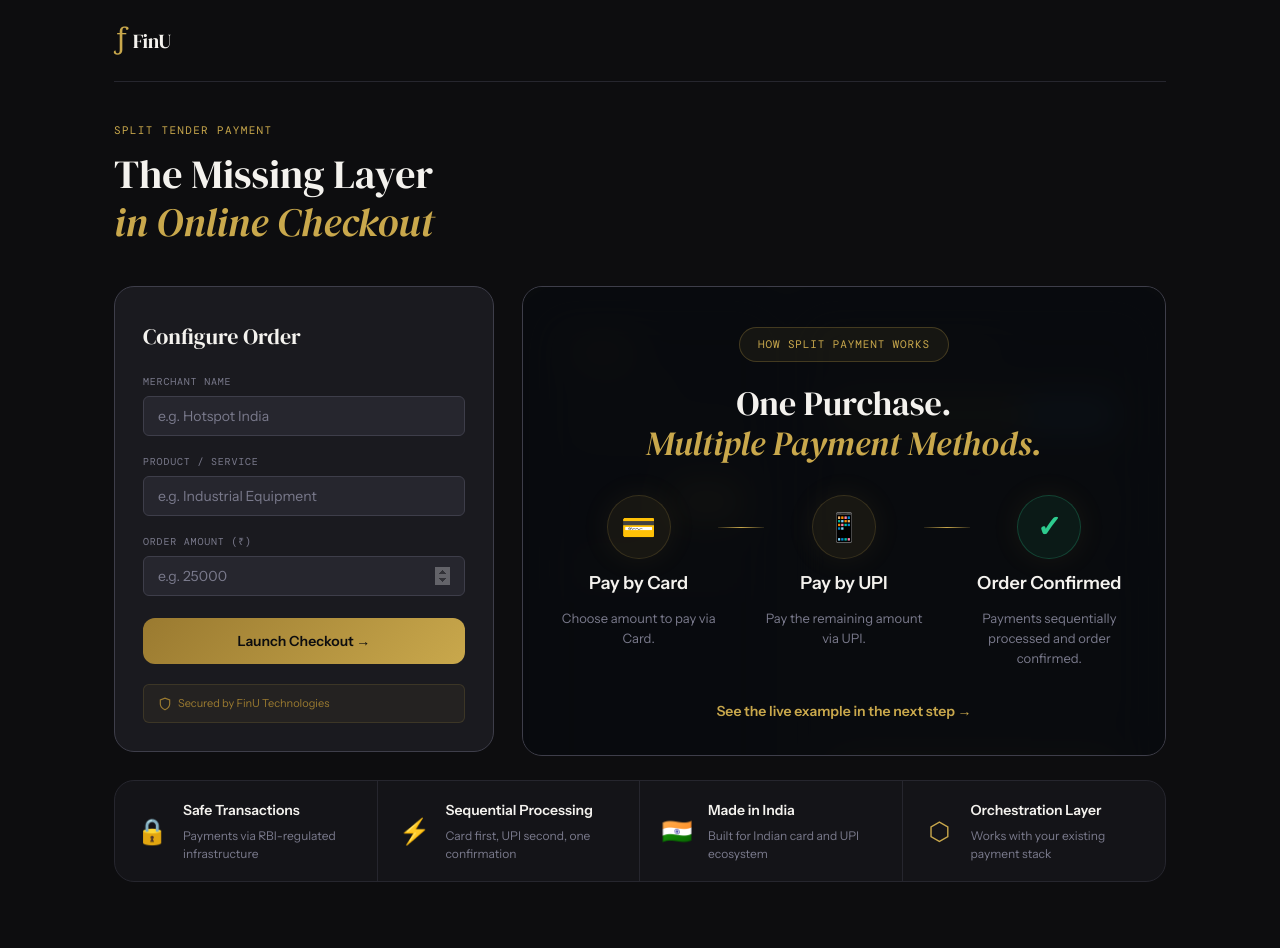
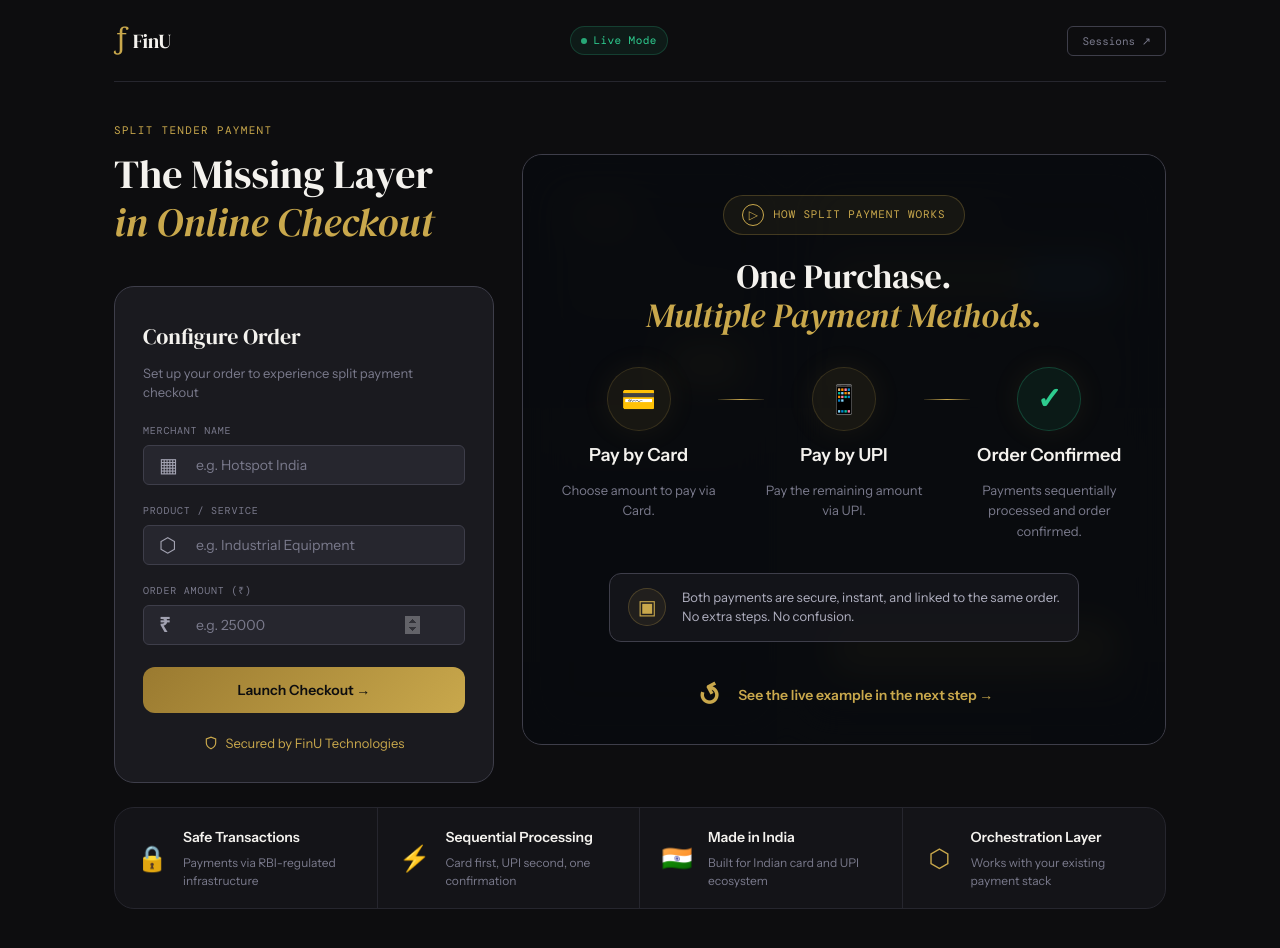
Before and after one commit to finu-technologies/finu-checkout, a React (Vite) app in the folder frontend/: page / in a window 1280 px wide. Shown: the top 948 px of the page. Built offline with nearby package versions, Linux system fonts and the light colour scheme.

Commit message:
Polish demo landing UI details

```diff
--- a/frontend/src/App.jsx
+++ b/frontend/src/App.jsx
@@ -163,6 +163,8 @@ export default function App() {
           <span className="logo-mark">ƒ</span>
           <span className="logo-text">FinU</span>
         </div>
+        <div className="header-badge"><span className="badge-dot" />Live Mode</div>
+        <button className="admin-nav-btn" onClick={() => setShowAdmin(true)}>Sessions ↗</button>
       </header>
 
       <div className="hero">
@@ -176,25 +178,37 @@ export default function App() {
             <div className="order-summary">
               <div className="summary-header">
                 <h2 className="summary-title">Configure Order</h2>
+                <p className="summary-sub">Set up your order to experience split payment checkout</p>
               </div>
               <div className="demo-form">
                 <div className="demo-field">
                   <label className="demo-label">Merchant Name</label>
-                  <input className="demo-input" type="text" placeholder="e.g. Hotspot India"
+                  <div className="demo-input-shell">
+                    <span className="demo-input-icon">▦</span>
+                    <input className="demo-input with-icon" type="text" placeholder="e.g. Hotspot India"
                       value={demoMerchant} onChange={e => setDemoMerchant(e.target.value)}
                       onKeyDown={e => e.key === 'Enter' && handleDemoLaunch()} />
+                    {demoMerchant.trim() && <span className="demo-input-check">✓</span>}
+                  </div>
                 </div>
                 <div className="demo-field">
                   <label className="demo-label">Product / Service</label>
-                  <input className="demo-input" type="text" placeholder="e.g. Industrial Equipment"
+                  <div className="demo-input-shell">
+                    <span className="demo-input-icon">⬡</span>
+                    <input className="demo-input with-icon" type="text" placeholder="e.g. Industrial Equipment"
                       value={demoProduct} onChange={e => setDemoProduct(e.target.value)}
                       onKeyDown={e => e.key === 'Enter' && handleDemoLaunch()} />
+                    {demoProduct.trim() && <span className="demo-input-check">✓</span>}
+                  </div>
                 </div>
                 <div className="demo-field">
                   <label className="demo-label">Order Amount (₹)</label>
-                  <input className="demo-input" type="number" placeholder="e.g. 25000" min="100"
+                  <div className="demo-input-shell">
+                    <span className="demo-input-icon rupee">₹</span>
+                    <input className="demo-input with-icon" type="number" placeholder="e.g. 25000" min="100"
                       value={demoAmount} onChange={e => setDemoAmount(e.target.value)}
                       onKeyDown={e => e.key === 'Enter' && handleDemoLaunch()} />
+                  </div>
                 </div>
                 {demoError && <div className="demo-error">{demoError}</div>}
                 <button className="demo-launch-btn" onClick={handleDemoLaunch}>Launch Checkout →</button>
@@ -230,7 +244,7 @@ export default function App() {
               </div>
               <div className="demo-showcase-overlay" />
               <div className="demo-showcase-content">
-                <div className="demo-pill">How Split Payment Works</div>
+                <div className="demo-pill"><span className="demo-pill-icon">▷</span>How Split Payment Works</div>
                 <h2 className="showcase-title">One Purchase.<br /><em>Multiple Payment Methods.</em></h2>
                 <div className="journey-row">
                   <div className="journey-step">
@@ -250,6 +264,10 @@ export default function App() {
                     <h3>Order Confirmed</h3>
                     <p>Payments sequentially processed and order confirmed.</p>
                   </div>
+                </div>
+                <div className="secure-note">
+                  <span className="secure-note-icon">▣</span>
+                  <span>Both payments are secure, instant, and linked to the same order.<br />No extra steps. No confusion.</span>
                 </div>
                 <div className="live-example">See the live example in the next step →</div>
               </div>
@@ -317,6 +335,9 @@ export default function App() {
         .logo { display: flex; align-items: baseline; gap: 6px; }
         .logo-mark { font-family: var(--font-display); font-size: 28px; color: var(--gold); line-height: 1; }
         .logo-text { font-family: var(--font-display); font-size: 20px; color: var(--paper); letter-spacing: -0.02em; }
+        .header-badge { display: flex; align-items: center; gap: 6px; font-family: var(--font-mono); font-size: 11px; color: var(--emerald); background: rgba(46,204,143,0.08); border: 1px solid rgba(46,204,143,0.2); padding: 5px 10px; border-radius: 20px; letter-spacing: 0.04em; }
+        .badge-dot { width: 6px; height: 6px; border-radius: 50%; background: var(--emerald); animation: pulse 2s ease-in-out infinite; }
+        @keyframes pulse { 0%, 100% { opacity: 1; } 50% { opacity: 0.4; } }
         .hero { margin-bottom: 40px; }
         .hero-label { font-family: var(--font-mono); font-size: 11px; color: var(--gold); letter-spacing: 0.12em; text-transform: uppercase; margin-bottom: 10px; }
         .hero-title { font-family: var(--font-display); font-size: clamp(28px, 4vw, 40px); color: var(--paper); font-weight: 400; line-height: 1.2; }
@@ -327,18 +348,24 @@ export default function App() {
         .summary-header { margin-bottom: 20px; }
         .summary-tag { font-family: var(--font-mono); font-size: 11px; color: var(--gold); letter-spacing: 0.08em; text-transform: uppercase; }
         .summary-title { font-family: var(--font-display); font-size: 22px; color: var(--paper); margin-top: 4px; font-weight: 400; }
-        .summary-badge { display: flex; align-items: center; gap: 6px; margin-top: 20px; padding: 10px 14px; background: rgba(201,168,76,0.06); border: 1px solid rgba(201,168,76,0.15); border-radius: var(--radius-sm); font-size: 11px; color: var(--gold-dk); }
+        .summary-sub { margin: 10px 0 0; color: var(--muted); font-size: 13px; line-height: 1.5; }
+        .summary-badge { display: flex; align-items: center; justify-content: center; gap: 8px; margin-top: 18px; padding: 0; background: transparent; border: none; border-radius: 0; font-size: 13px; color: var(--gold); }
         .demo-form { display: flex; flex-direction: column; gap: 18px; margin-bottom: 20px; }
         .demo-field { display: flex; flex-direction: column; gap: 6px; }
         .demo-label { font-family: var(--font-mono); font-size: 10px; color: var(--muted); letter-spacing: 0.08em; text-transform: uppercase; }
+        .demo-input-shell { position: relative; display: flex; align-items: center; }
+        .demo-input-icon { position: absolute; left: 16px; z-index: 1; color: var(--smoke); font-size: 20px; line-height: 1; opacity: 0.9; }
+        .demo-input-icon.rupee { font-family: var(--font-body); font-size: 20px; font-weight: 600; }
+        .demo-input-check { position: absolute; right: 16px; color: var(--emerald); font-size: 17px; font-weight: 700; }
         .demo-input { background: var(--ink-80); border: 1px solid var(--ink-60); border-radius: var(--radius-sm); padding: 10px 14px; color: var(--paper); font-family: var(--font-body); font-size: 14px; outline: none; transition: border-color 0.2s; width: 100%; box-sizing: border-box; }
+        .demo-input.with-icon { padding-left: 52px; padding-right: 44px; }
         .demo-input::placeholder { color: var(--muted); }
         .demo-input:focus { border-color: var(--gold); }
         .demo-input[type="number"]::-webkit-inner-spin-button { opacity: 0.3; }
         .demo-error { font-size: 12px; color: #ff6b6b; padding: 8px 12px; background: rgba(255,107,107,0.08); border: 1px solid rgba(255,107,107,0.2); border-radius: var(--radius-sm); }
         .demo-launch-btn { width: 100%; padding: 14px 20px; background: linear-gradient(135deg, var(--gold-dk), var(--gold)); border: none; border-radius: var(--radius-md); color: var(--ink); font-family: var(--font-body); font-size: 14px; font-weight: 600; cursor: pointer; transition: all 0.2s; margin-top: 4px; }
         .demo-launch-btn:hover { opacity: 0.9; }
-        .demo-showcase { position: relative; min-height: 464px; overflow: hidden; background: var(--ink-90); }
+        .demo-showcase { position: relative; min-height: 464px; overflow: hidden; background: var(--ink-90); margin-top: -132px; }
         .demo-showcase-bg { position: absolute; inset: 0; display: grid; grid-template-columns: 0.8fr 1.2fr; gap: 28px; padding: 42px; opacity: 0.18; filter: blur(16px); transform: scale(1.08); }
         .demo-showcase-overlay { position: absolute; inset: 0; background: rgba(5,7,10,0.78); }
         .bg-order, .bg-checkout { border: 1px solid var(--ink-60); border-radius: var(--radius-lg); background: rgba(24,24,30,0.95); padding: 26px; }
@@ -355,7 +382,8 @@ export default function App() {
         .bg-total { height: 142px; border: 1px solid var(--ink-60); border-radius: var(--radius-md); background: var(--ink-80); margin-bottom: 28px; }
         .bg-button { height: 50px; border-radius: var(--radius-md); background: var(--gold); }
         .demo-showcase-content { position: relative; z-index: 1; min-height: 464px; display: flex; flex-direction: column; align-items: center; justify-content: center; padding: 40px 36px 32px; text-align: center; }
-        .demo-pill { display: inline-flex; align-items: center; justify-content: center; margin-bottom: 22px; padding: 8px 18px; border: 1px solid rgba(201,168,76,0.26); border-radius: 999px; background: rgba(201,168,76,0.07); color: var(--gold); font-family: var(--font-mono); font-size: 11px; letter-spacing: 0.08em; text-transform: uppercase; }
+        .demo-pill { display: inline-flex; align-items: center; justify-content: center; gap: 9px; margin-bottom: 22px; padding: 8px 18px; border: 1px solid rgba(201,168,76,0.26); border-radius: 999px; background: rgba(201,168,76,0.07); color: var(--gold); font-family: var(--font-mono); font-size: 11px; letter-spacing: 0.08em; text-transform: uppercase; }
+        .demo-pill-icon { width: 22px; height: 22px; display: inline-flex; align-items: center; justify-content: center; border: 1px solid var(--gold); border-radius: 50%; font-size: 12px; line-height: 1; letter-spacing: 0; }
         .showcase-title { font-family: var(--font-display); color: var(--paper); font-size: clamp(25px, 3vw, 34px); font-weight: 400; line-height: 1.16; margin-bottom: 32px; }
         .showcase-title em { color: var(--gold); font-style: italic; }
         .journey-row { width: 100%; display: grid; grid-template-columns: 1fr 46px 1fr 46px 1fr; align-items: start; gap: 0; margin-bottom: 32px; }
@@ -365,7 +393,10 @@ export default function App() {
         .journey-step h3 { color: var(--paper); font-size: 18px; font-weight: 650; margin: 0; }
         .journey-step p { color: var(--muted); font-size: 13px; line-height: 1.55; margin: 0; max-width: 170px; }
         .journey-line { height: 1px; width: 100%; margin-top: 32px; background: linear-gradient(90deg, rgba(201,168,76,0.15), var(--gold), rgba(201,168,76,0.15)); }
-        .live-example { color: var(--gold); font-size: 14px; font-weight: 600; }
+        .secure-note { display: inline-flex; align-items: center; gap: 16px; max-width: 560px; margin: 0 auto 26px; padding: 14px 18px; border: 1px solid var(--ink-60); border-radius: var(--radius-md); background: rgba(24,24,30,0.72); color: var(--smoke); font-size: 13px; line-height: 1.5; text-align: left; }
+        .secure-note-icon { width: 38px; height: 38px; min-width: 38px; display: inline-flex; align-items: center; justify-content: center; border-radius: 50%; border: 1px solid rgba(201,168,76,0.25); background: rgba(201,168,76,0.08); color: var(--gold); font-size: 20px; }
+        .live-example { color: var(--gold); font-size: 14px; font-weight: 600; position: relative; }
+        .live-example::before { content: '↺'; display: inline-block; margin-right: 20px; color: var(--gold); font-size: 28px; transform: rotate(-28deg) translateY(6px); }
         .trust-badges { margin-top: 24px; display: grid; grid-template-columns: repeat(4, 1fr); border: 1px solid var(--ink-80); border-radius: var(--radius-lg); background: rgba(24,24,30,0.64); overflow: hidden; }
         .trust-badge { display: flex; align-items: center; gap: 14px; padding: 18px 20px; border-right: 1px solid var(--ink-80); }
         .trust-badge:last-child { border-right: none; }
@@ -400,7 +431,7 @@ export default function App() {
         .admin-nav-btn { padding: 7px 14px; background: transparent; border: 1px solid var(--ink-60); border-radius: var(--radius-sm); color: var(--muted); font-family: var(--font-mono); font-size: 11px; cursor: pointer; transition: all var(--transition); }
         .admin-nav-btn:hover { border-color: var(--gold); color: var(--gold); }
         @media (max-width: 980px) { .trust-badges { grid-template-columns: repeat(2, 1fr); } .trust-badge:nth-child(2) { border-right: none; } .trust-badge:nth-child(-n+2) { border-bottom: 1px solid var(--ink-80); } }
-        @media (max-width: 820px) { .demo-showcase-content { min-height: auto; } .journey-row { grid-template-columns: 1fr; gap: 18px; } .journey-line { width: 1px; height: 28px; margin: 0 auto; } }
+        @media (max-width: 820px) { .demo-showcase { margin-top: 0; } .demo-showcase-content { min-height: auto; } .journey-row { grid-template-columns: 1fr; gap: 18px; } .journey-line { width: 1px; height: 28px; margin: 0 auto; } .header { gap: 12px; flex-wrap: wrap; } }
         @media (max-width: 560px) { .trust-badges { grid-template-columns: 1fr; } .trust-badge, .trust-badge:nth-child(2) { border-right: none; border-bottom: 1px solid var(--ink-80); } .trust-badge:last-child { border-bottom: none; } }
       `}</style>
     </>)}
```
Lines whose indentation alone changed are shown as unchanged.
